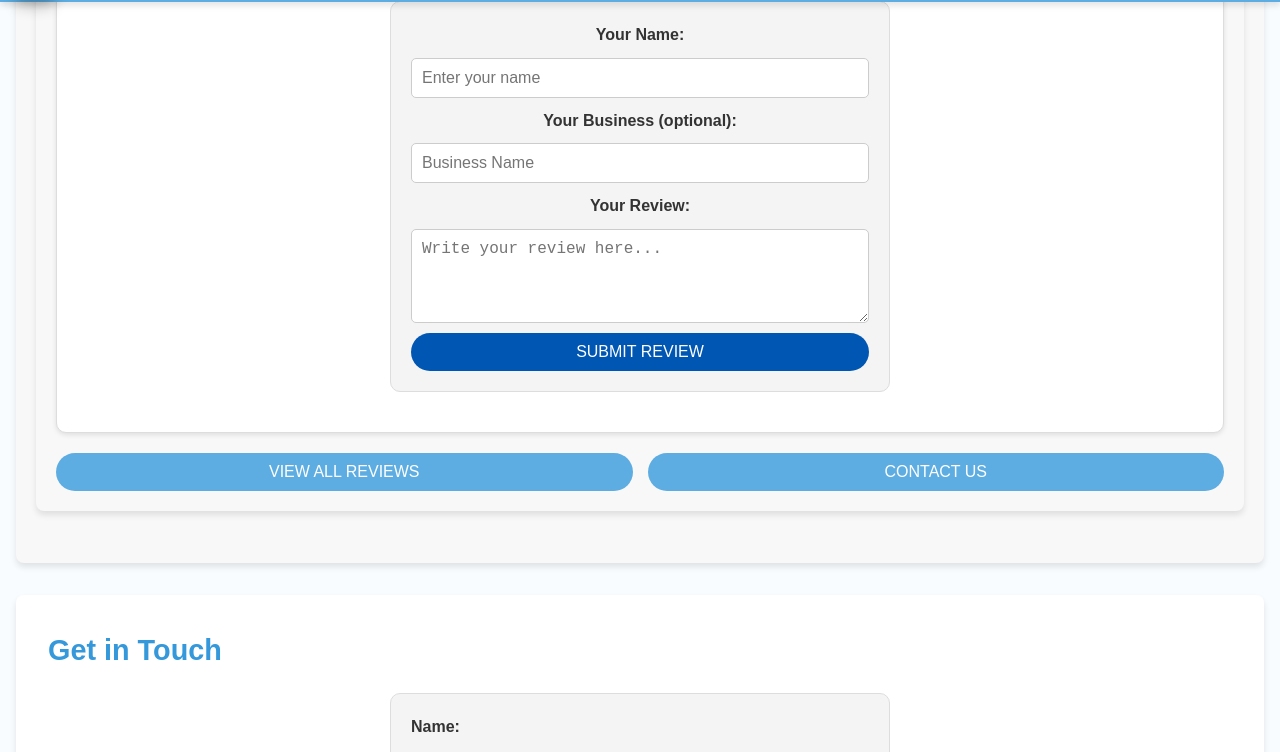
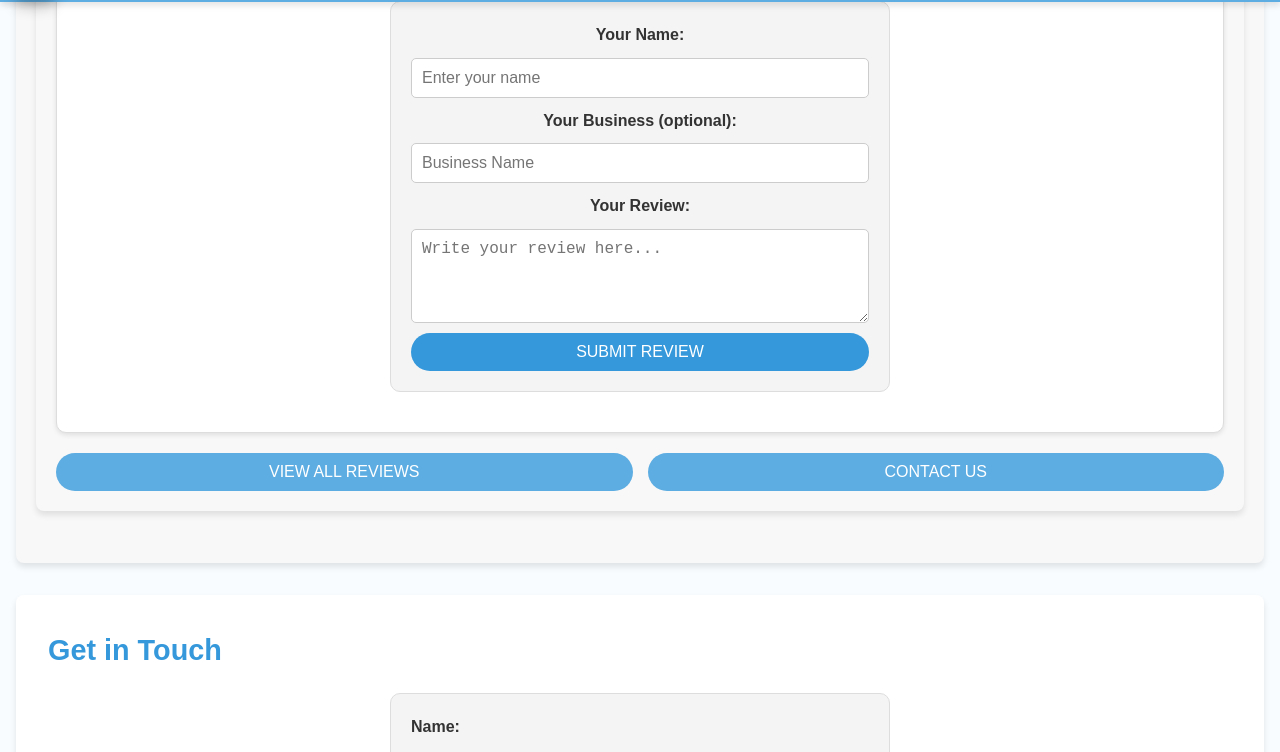
Before and after one commit to ivan0-spec/ivan0-spec-ivantweneboahkoduah460-gmail.com.github.io, a plain HTML site: page index.html in a window 1280 px wide. In both pictures the pointer is over the button "SUBMIT REVIEW". Shown: the part 2339-3091 px from the top of the page. Drawn offline with Linux system fonts and the light colour scheme.

Commit message:
Update style.css

```diff
--- a/style.css
+++ b/style.css
@@ -1078,7 +1078,7 @@ background-color: #0066cc; /* Lighter blue for hover */
     }
 
     .submission-form button:hover {
-      background-color: #0056b3;
+      background-color: #3498db;
     }
 
     /* Landscape Button Styles */
@@ -1102,7 +1102,7 @@ background-color: #0066cc; /* Lighter blue for hover */
     }
 
     .btn:hover {
-      background-color: #0056b3;
+      background-color: #3498db;
     }
 
     .btn:active {
```
